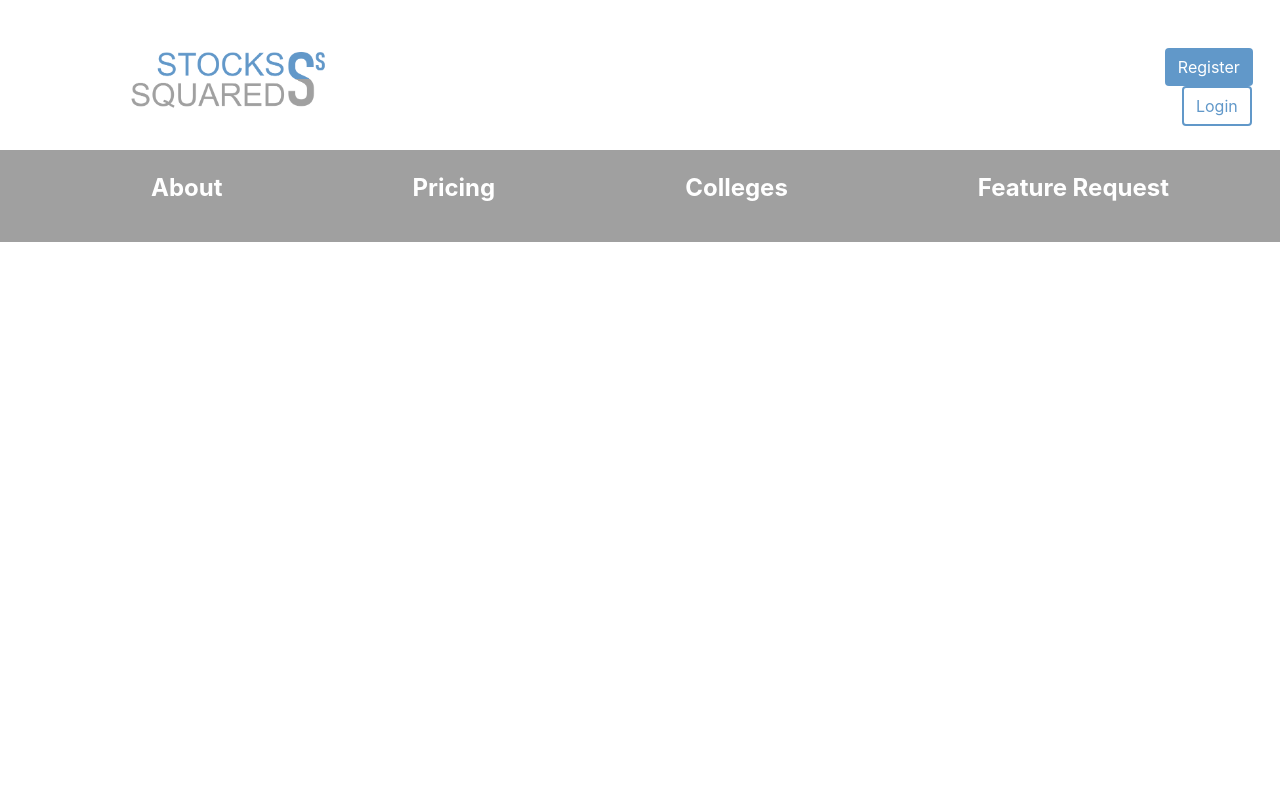
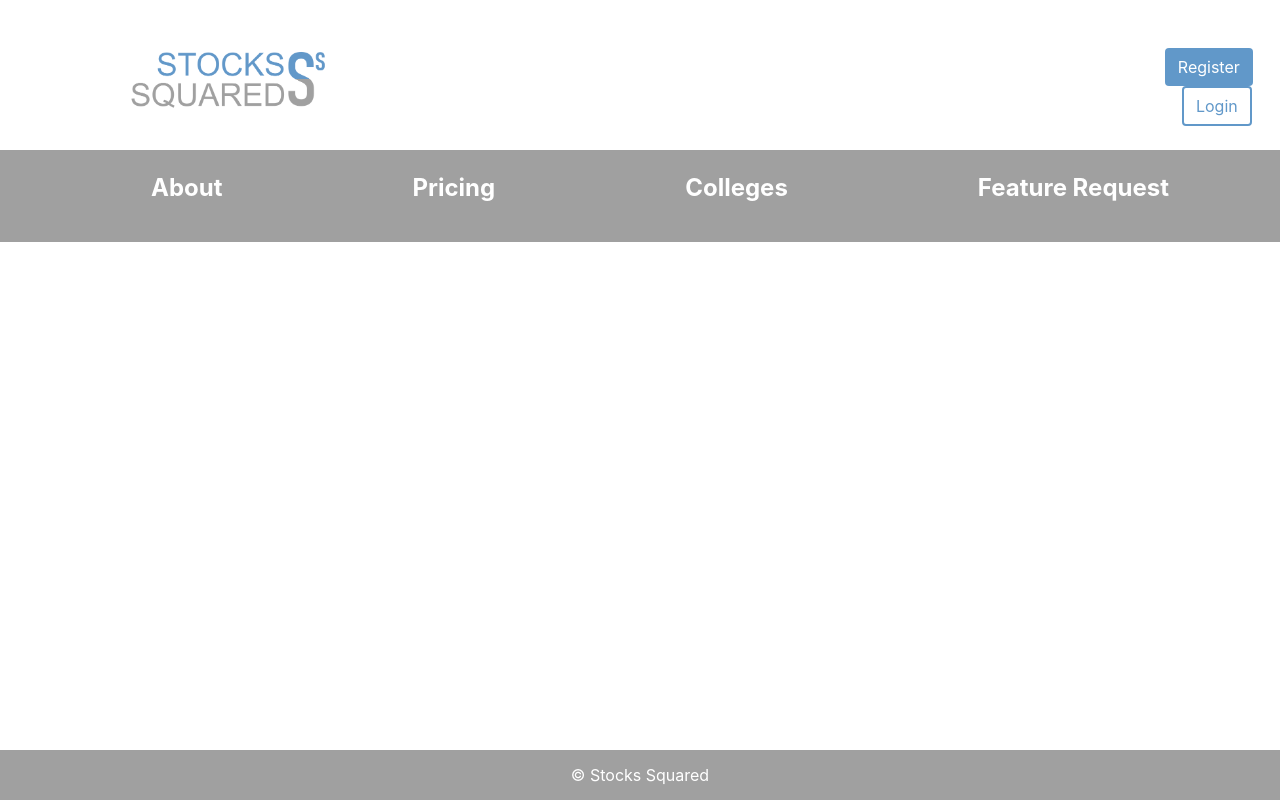
Before and after one commit to blackemr/StocksSquaredReact, a React (Create React App) app: page / in a window 1280 px wide. Built offline with nearby package versions, Linux system fonts and the light colour scheme.

Commit message:
Footer section

```diff
--- a/public/index.html
+++ b/public/index.html
@@ -7,7 +7,7 @@
     <meta name="theme-color" content="#000000" />
     <meta
       name="description"
-      content="Web site created using create-react-app"
+      content="Stocks Squared social media platform by Matt Blackert, Max Beedy, and Ray Zhang."
     />
     <link rel="apple-touch-icon" href="%PUBLIC_URL%/logo192.png" />
     <link
@@ -30,7 +30,7 @@
       work correctly both with client-side routing and a non-root public URL.
       Learn how to configure a non-root public URL by running `npm run build`.
     -->
-    <title>React App</title>
+    <title>Stocks Squared</title>
   </head>
   <body>
     <noscript>You need to enable JavaScript to run this app.</noscript>
--- a/src/App.js
+++ b/src/App.js
@@ -1,5 +1,5 @@
 import React from 'react';
-import { Header } from './components/common';
+import { Header, Footer } from './components/common';
 import './App.css';
 
 
@@ -7,6 +7,7 @@ function App() {
   return (
     <div className="App">
       <Header />
+      <Footer />
     </div>
   );
 }
--- /dev/null
+++ b/src/components/common/footer/Footer.css
@@ -0,0 +1,8 @@
+.footer-section {
+    width: 100%;
+    background-color: #A0A0A0;
+    line-height: 50px;
+    position: absolute;
+    bottom: 0;
+    color: #fff;
+}
--- /dev/null
+++ b/src/components/common/footer/Footer.jsx
@@ -0,0 +1,12 @@
+import React from 'react';
+import './Footer.css';
+
+const Footer = () => {
+    return (
+        <footer className="footer-section">
+            &copy; Stocks Squared
+        </footer>
+    )
+}
+
+export default Footer;
--- /dev/null
+++ b/src/components/common/footer/index.js
@@ -0,0 +1,3 @@
+import Footer from './Footer';
+
+export default Footer;
--- a/src/components/common/index.js
+++ b/src/components/common/index.js
@@ -1,7 +1,9 @@
 import Header from './header';
 import Navbar from './navbar';
+import Footer from './footer';
 
 export {
     Header,
-    Navbar
+    Navbar,
+    Footer
 }
```
Also changed, not shown: 1 other file (tests, documents, lock files or other folders).
